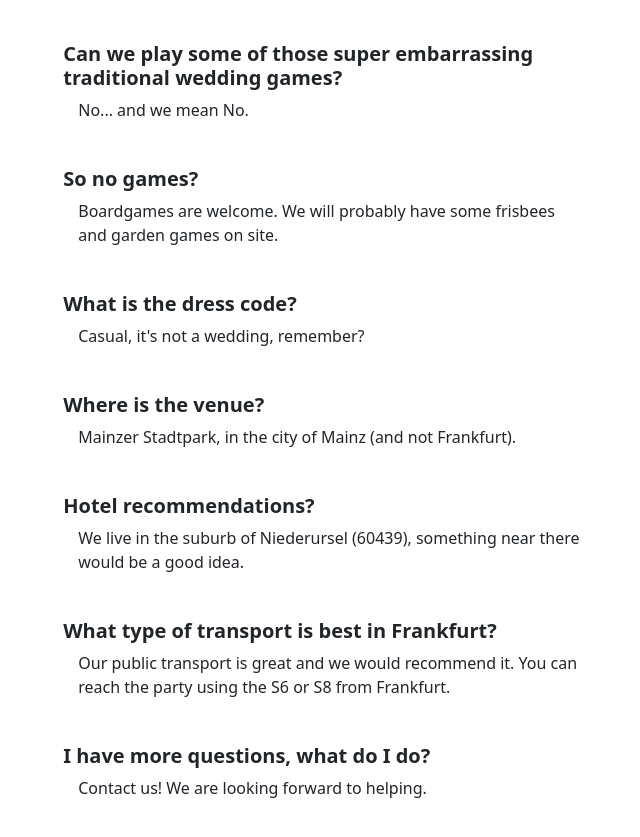
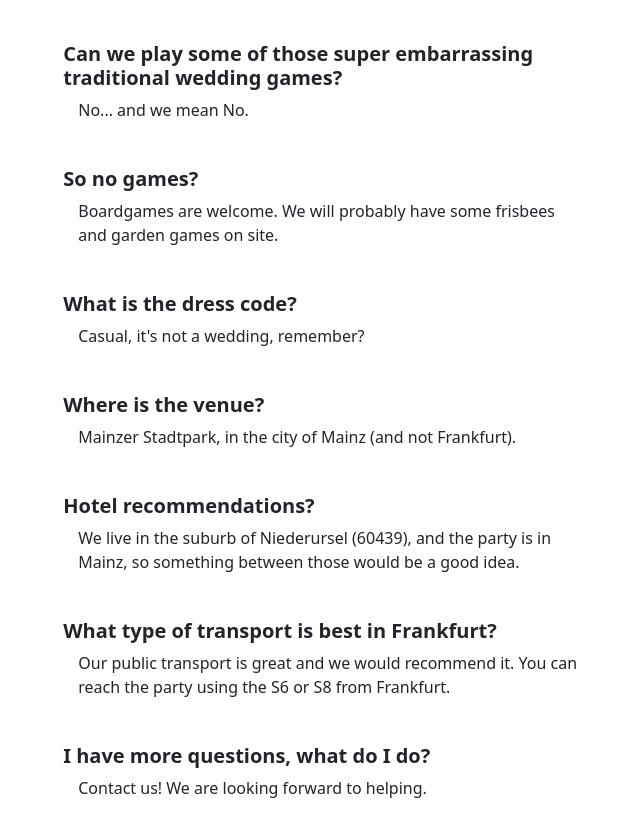
Before and after one commit to abregado/wedding, a Jekyll site: the page built from faq-e.html, in a window 1280 px wide and 900 px high, scrolled down 1091 px. Shown: the top 837 px of the window, without its empty margins (318-958 px from the left). Built offline with Jekyll 4.4.1, drawn with Linux system fonts in a browser that asks for light colours.

Commit message:
fix hotel recommendations

```diff
--- a/_data/questions.yml
+++ b/_data/questions.yml
@@ -65,7 +65,7 @@
   answer-d: "Im Mainzer Stadtpark (... in Mainz und nicht Frankfurt)."
 -
   question: "Hotel recommendations?"
-  answer: "We live in the suburb of Niederursel (60439), something near there would be a good idea."
+  answer: "We live in the suburb of Niederursel (60439), and the party is in Mainz, so something between those would be a good idea."
   question-d: "Gibt es Hotelempfehlungen?"
   answer-d: "Wir wohnen im Ortsteil Niederursel (60439). Etwas in der Nähe wäre eine gute Idee."
 -
```
